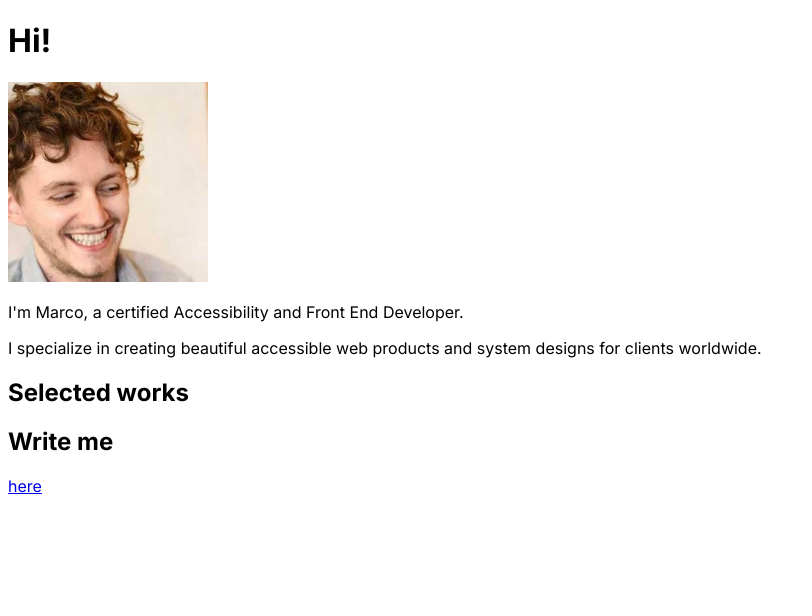
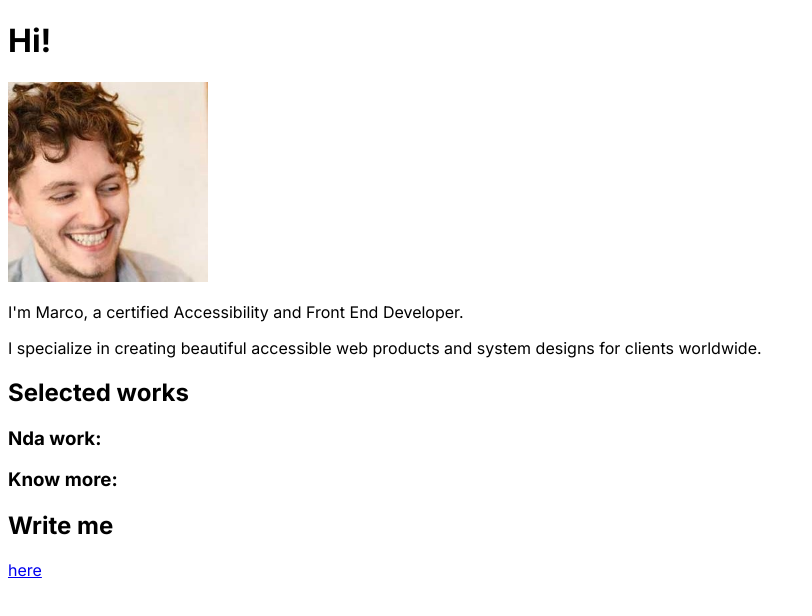
Before and after one commit to MarcoMaz/mazzo, a Next.js app: page / in a window 1280 px wide. Shown: the top 616 px of the page, without its empty margins (0-812 px from the left). Built offline with nearby package versions, Linux system fonts and the light colour scheme.

Commit message:
( selectedWorks ): - add nda - add know more

```diff
--- a/app/components/sections/SelectedWorks/SelectedWorks.tsx
+++ b/app/components/sections/SelectedWorks/SelectedWorks.tsx
@@ -3,12 +3,24 @@ import data from "../../../../public/assets/content/content.json";
 import Heading from "../../presentational/Heading";
 
 const SelectedWorks = () => {
+  const { headline, nda, knowMore } = data.selectedWorks;
+
   return (
     <>
       <Heading
         dataCy="selected-works-heading"
         level={2}
-        label={data.selectedWorks.headline}
+        label={headline}
+      />
+      <Heading
+        dataCy="selected-works-nda-heading"
+        level={3}
+        label={nda.headline}
+      />
+      <Heading
+        dataCy="selected-works-know-more-heading"
+        level={3}
+        label={knowMore.headline}
       />
     </>
   );
--- a/public/assets/content/content.json
+++ b/public/assets/content/content.json
@@ -51,7 +51,7 @@
       }
     ],
     "nda": {
-      "text": "Nda work:",
+      "headline": "Nda work:",
       "images": [
         {
           "alt": "description",
```
Also changed, not shown: 1 other file (tests, documents, lock files or other folders).
